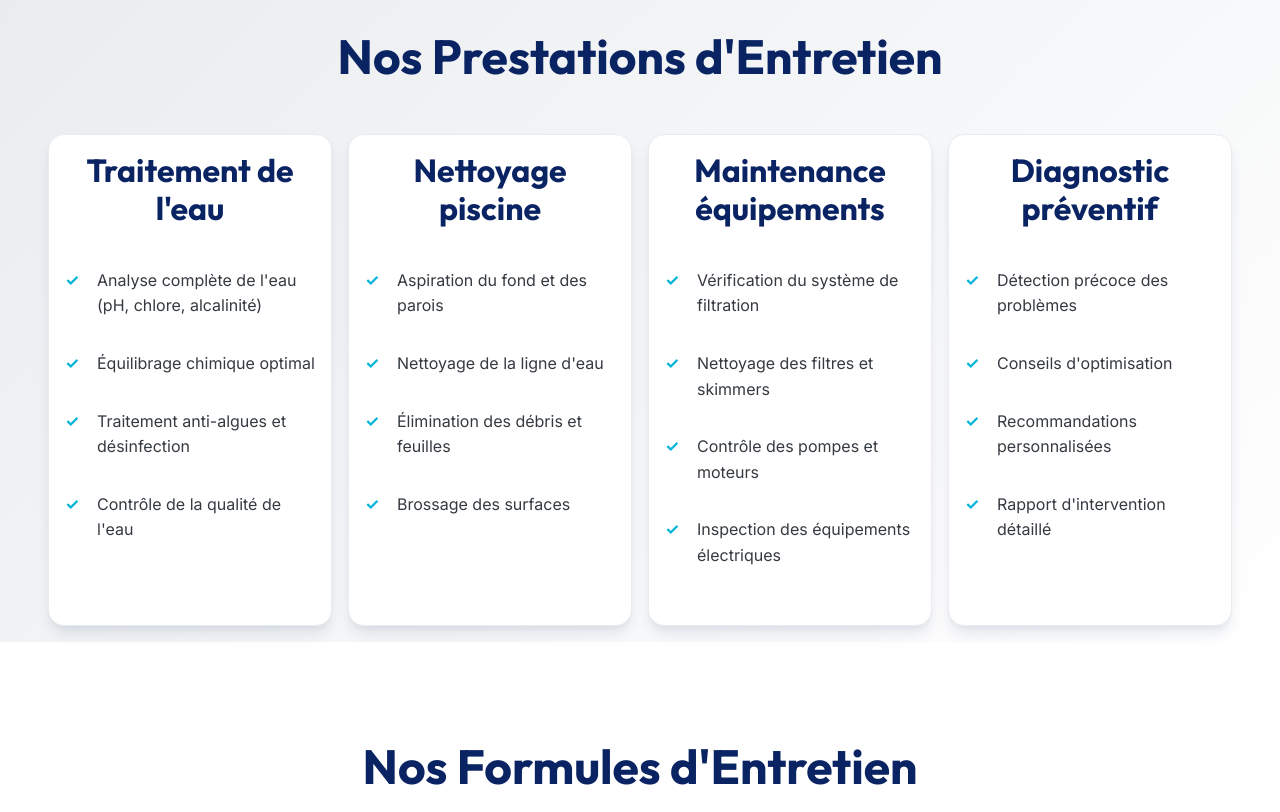
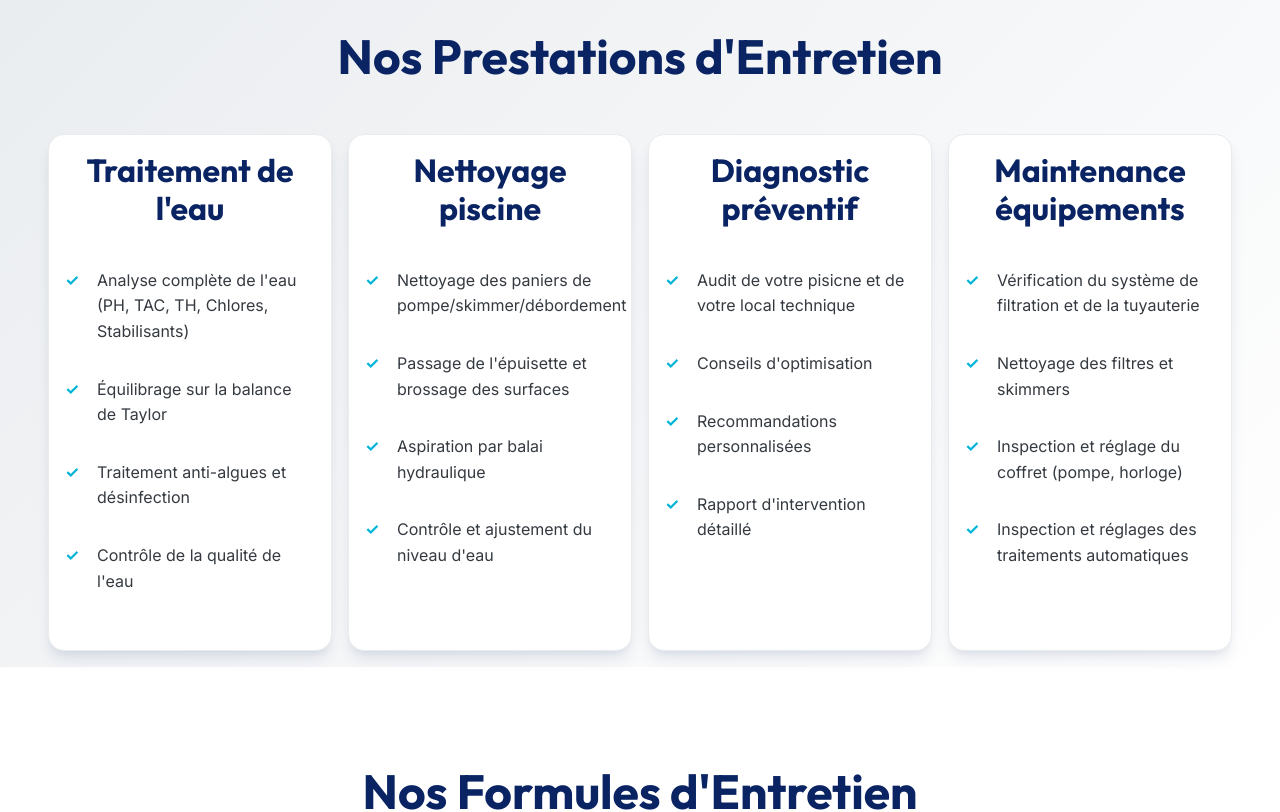
Before and after one commit to Dorian-Raud/MaviPool, a Next.js app: page /entretien in a window 1280 px wide. Shown: the part 1000-1812 px from the top of the page. Built offline with nearby package versions, Linux system fonts and the light colour scheme.

Commit message:
Fix : texte cards renovation

```diff
--- a/components/Navbar.js
+++ b/components/Navbar.js
@@ -28,8 +28,8 @@ export default function Navbar() {
 
                 <ul className={`${styles.navLinks} ${isMenuOpen ? styles.active : ''}`}>
                     <li>
-                        <Link href="/entretien" onClick={() => setIsMenuOpen(false)}>
-                            Entretien
+                        <Link href="/realisations" onClick={() => setIsMenuOpen(false)}>
+                            Installation
                         </Link>
                     </li>
                     <li>
@@ -43,8 +43,8 @@ export default function Navbar() {
                         </Link>
                     </li>
                     <li>
-                        <Link href="/realisations" onClick={() => setIsMenuOpen(false)}>
-                            Réalisations
+                        <Link href="/entretien" onClick={() => setIsMenuOpen(false)}>
+                            Entretien
                         </Link>
                     </li>
                     <li>
--- a/pages/entretien.js
+++ b/pages/entretien.js
@@ -49,8 +49,8 @@ export default function Entretien() {
                         <div className="card-entretien">
                             <h3>Traitement de l'eau</h3>
                             <ul className={styles.serviceList}>
-                                <li>Analyse complète de l'eau (pH, chlore, alcalinité)</li>
-                                <li>Équilibrage chimique optimal</li>
+                                <li>Analyse complète de l'eau (PH, TAC, TH, Chlores, Stabilisants)</li>
+                                <li>Équilibrage sur la balance de Taylor</li>
                                 <li>Traitement anti-algues et désinfection</li>
                                 <li>Contrôle de la qualité de l'eau</li>
                             </ul>
@@ -59,30 +59,30 @@ export default function Entretien() {
                         <div className="card-entretien">
                             <h3>Nettoyage piscine</h3>
                             <ul className={styles.serviceList}>
-                                <li>Aspiration du fond et des parois</li>
-                                <li>Nettoyage de la ligne d'eau</li>
-                                <li>Élimination des débris et feuilles</li>
-                                <li>Brossage des surfaces</li>
+                                <li>Nettoyage des paniers de pompe/skimmer/débordement</li>
+                                <li>Passage de l'épuisette et brossage des surfaces</li>
+                                <li>Aspiration par balai hydraulique</li>
+                                <li>Contrôle et ajustement du niveau d'eau</li>
+                            </ul>
+                        </div>
+
+                        <div className="card-entretien">
+                            <h3>Diagnostic préventif</h3>
+                            <ul className={styles.serviceList}>
+                                <li>Audit de votre pisicne et de votre local technique</li>
+                                <li>Conseils d'optimisation</li>
+                                <li>Recommandations personnalisées</li>
+                                <li>Rapport d'intervention détaillé</li>
                             </ul>
                         </div>
 
                         <div className="card-entretien">
                             <h3>Maintenance équipements</h3>
                             <ul className={styles.serviceList}>
-                                <li>Vérification du système de filtration</li>
+                                <li>Vérification du système de filtration et de la tuyauterie</li>
                                 <li>Nettoyage des filtres et skimmers</li>
-                                <li>Contrôle des pompes et moteurs</li>
-                                <li>Inspection des équipements électriques</li>
-                            </ul>
-                        </div>
-
-                        <div className="card-entretien">
-                            <h3>Diagnostic préventif</h3>
-                            <ul className={styles.serviceList}>
-                                <li>Détection précoce des problèmes</li>
-                                <li>Conseils d'optimisation</li>
-                                <li>Recommandations personnalisées</li>
-                                <li>Rapport d'intervention détaillé</li>
+                                <li>Inspection et réglage du coffret (pompe, horloge)</li>
+                                <li>Inspection et réglages des traitements automatiques</li>
                             </ul>
                         </div>
                     </div>
```
Also changed, not shown: pages/renovation.js (+15 -14 lines).
